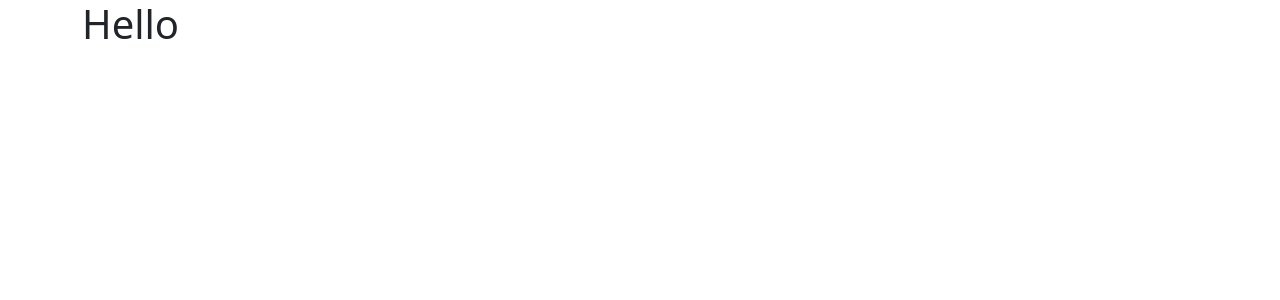
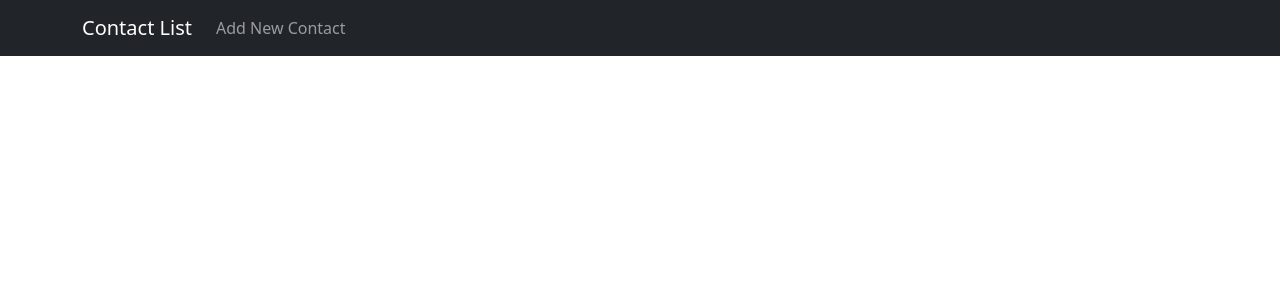
Before and after one commit to i01107/contact-list-poc, a React (Create React App) app: page / in a window 1280 px wide. Shown: the top 300 px of the page. Built offline with nearby package versions, Linux system fonts and the light colour scheme.

Commit message:
Basic layout

```diff
--- a/src/App.js
+++ b/src/App.js
@@ -1,10 +1,11 @@
 import 'bootstrap/dist/css/bootstrap.min.css';
+import Navbar from './components/Navbar';
 
 function App() {
   return (
-    <div className="container">
-      <h1>Hello</h1>
-    </div>
+    <>
+      <Navbar />
+    </>
   );
 }
 
--- /dev/null
+++ b/src/components/Navbar.js
@@ -0,0 +1,18 @@
+const Navbar = () => {
+  return (
+    <nav className="navbar navbar-expand-lg navbar-dark bg-dark">
+      <div className="container">
+        <a className="navbar-brand" href="/">Contact List</a>
+        <div className="collapse navbar-collapse" id="navbarNav">
+          <ul className="navbar-nav">
+            <li className="nav-item">
+              <a className="nav-link" href="/">Add New Contact</a>
+            </li>
+          </ul>
+        </div>
+      </div>
+    </nav>
+  )
+}
+
+export default Navbar;
```
